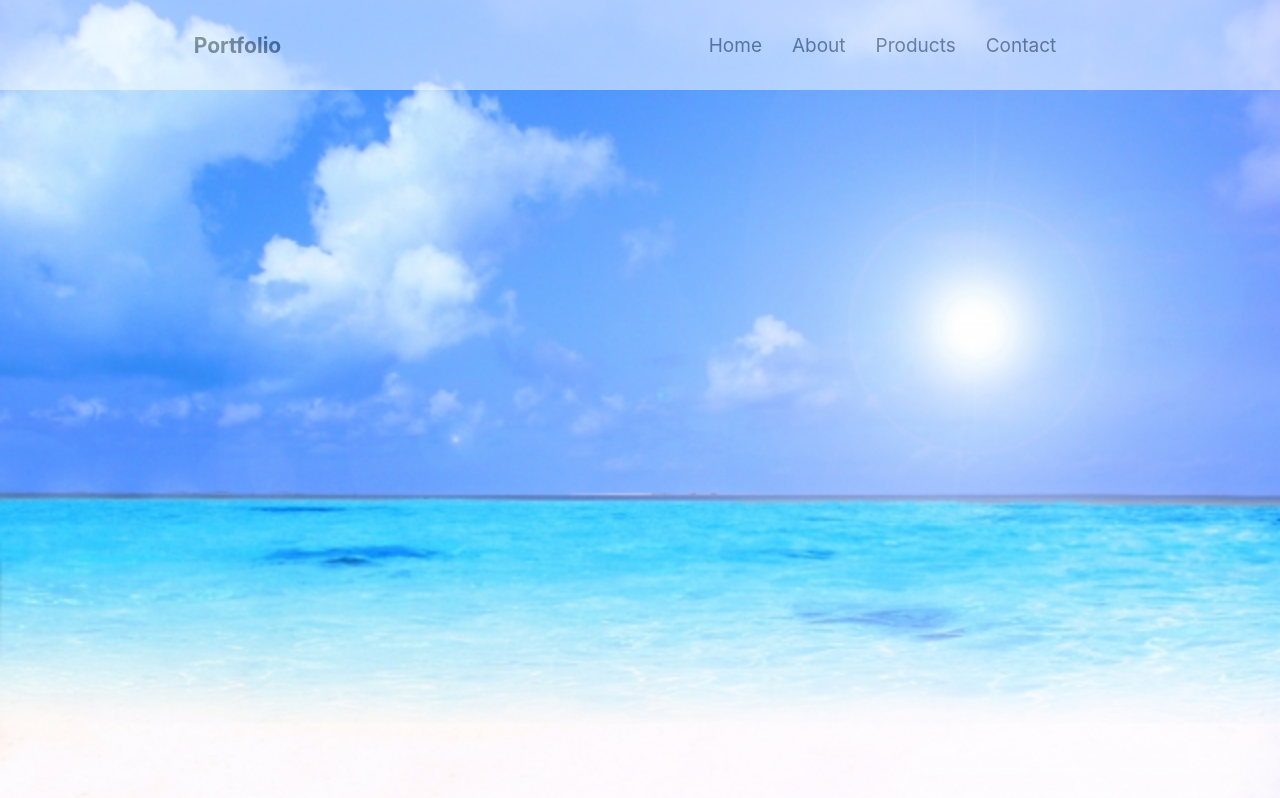
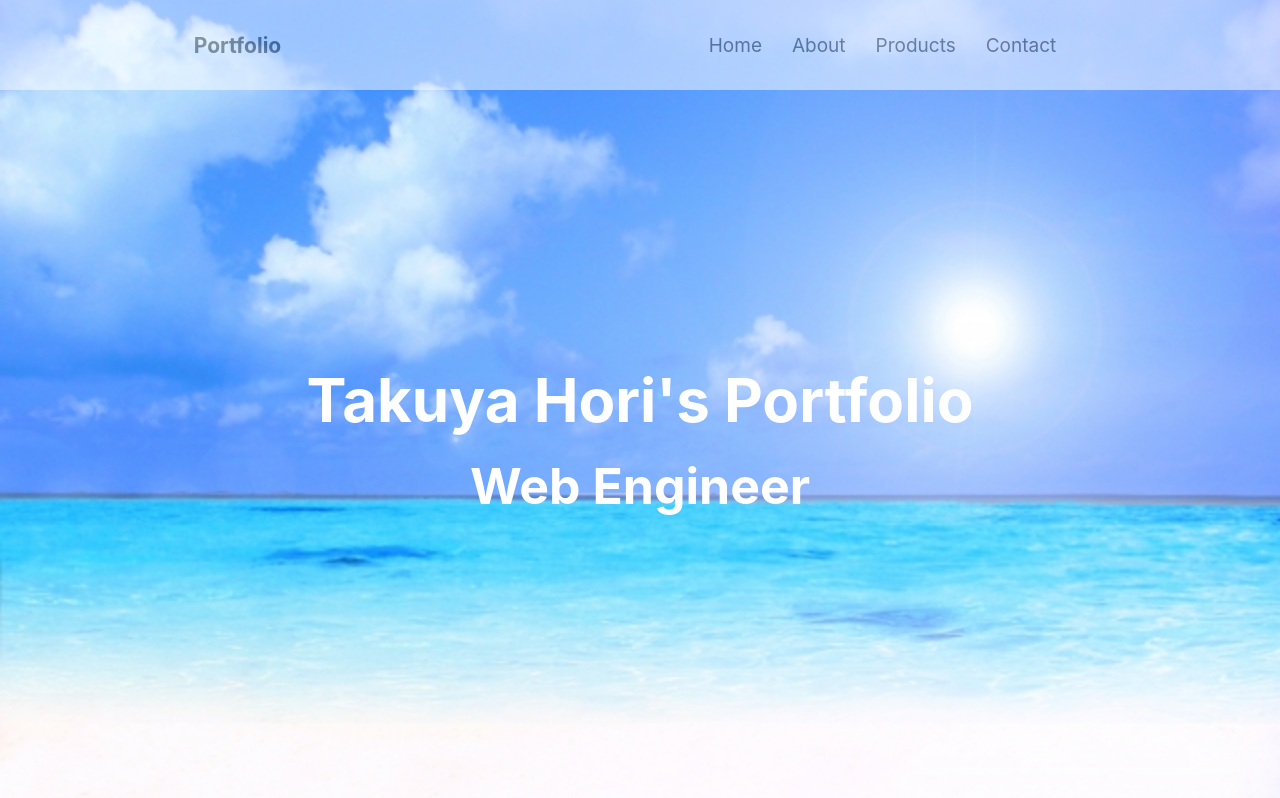
Before and after one commit to takuyahori/portfolio, a React (Create React App) app: page / in a window 1280 px wide. Built offline with nearby package versions, Linux system fonts and the light colour scheme.

Commit message:
firstViewテキスト記述

```diff
--- a/src/App.css
+++ b/src/App.css
@@ -13,6 +13,7 @@ header {
   color: rgb(70, 70, 70);
   height: 90px;
   position: fixed;
+  z-index: 10;
   opacity: 0.5;
 }
 
@@ -33,18 +34,29 @@ nav ul li a:hover {
   color: rgb(33, 102, 128)
 }
 
-.firstView {
-  position: relative;
-}
-
 .firstView__img {
-  position: absolute;
-  content: "";
-  display: block;
+  display: flex;
+  justify-content: center;
+  align-items: center;
   width: 100%;
   height: 100vh;
-  top: 0;
   background-size: cover;
   background-position: center;
   transition: all 5s ease-out;
 }
+
+.firstView__text {
+  color: rgb(255, 255, 255);
+  padding-top: 80px;
+}
+
+.firstView__title {
+  font-size: 60px;
+}
+
+.firstView__desc {
+  display: block;
+  text-align: center;
+  margin-top: 20px;
+  font-size: 50px;
+}
--- a/src/App.js
+++ b/src/App.js
@@ -5,8 +5,8 @@ import FirstView from './component/FirstView';
 function App() {
   return (
     <div className="App">
+      <Header />
       <FirstView />
-      <Header />
     </div>
   );
 }
--- a/src/component/FirstView.js
+++ b/src/component/FirstView.js
@@ -7,6 +7,10 @@ const FirstView = () => {
     <div className='firstView'>
         <div className='firstView__img' style={{
             backgroundImage: `url(${firstViewImg})`}}>
+            <h1 className='firstView__text'>
+                <span className='firstView__title'>Takuya Hori's Portfolio</span>
+                <span className='firstView__desc'>Web Engineer</span>
+            </h1>
         </div>
     </div>
   )
```
